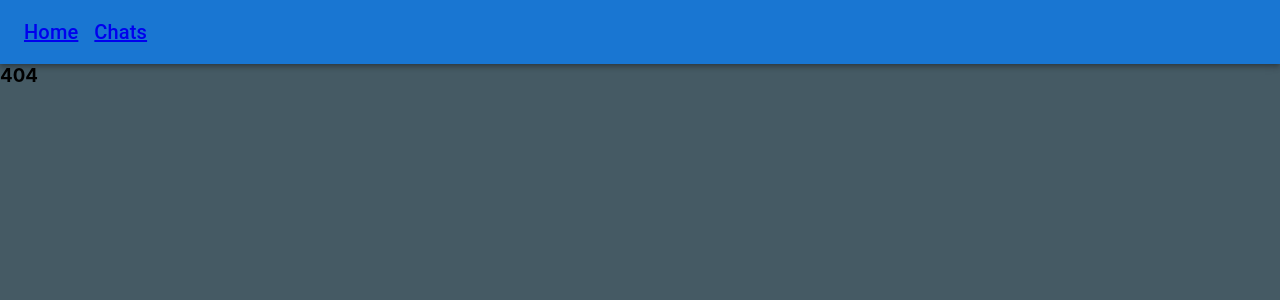
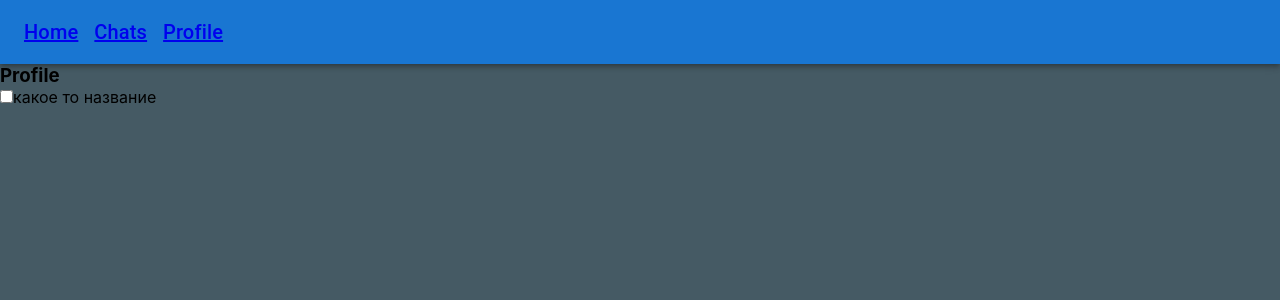
Before and after one commit to kirillisprk/ReactJS_basic_course, a React (Create React App) app in the folder first_project/: page /profile in a window 1280 px wide. Before the commit this address had no page. Shown: the top 300 px of the page. Built offline with nearby package versions, Linux system fonts and the light colour scheme.

Commit message:
ДЗ №5

```diff
--- a/first_project/package.json
+++ b/first_project/package.json
@@ -14,8 +14,10 @@
     "prop-types": "^15.7.2",
     "react": "^17.0.2",
     "react-dom": "^17.0.2",
+    "react-redux": "^7.2.6",
     "react-router-dom": "^6.0.2",
     "react-scripts": "4.0.3",
+    "redux": "^4.1.2",
     "uuid": "^8.3.2",
     "web-vitals": "^1.1.2"
   },
--- a/first_project/src/App.js
+++ b/first_project/src/App.js
@@ -3,16 +3,23 @@ import {BrowserRouter, Link, Routes, Route} from "react-router-dom";
 import Chats from "./component/Chats";
 import {Home} from "./component/Home";
 import {AppBar, Toolbar, Typography} from "@mui/material";
+import {Provider} from "react-redux"
+import {store} from "./store";
+import {Profile} from "./component/Profile";
 
 export const App = () => (
+    <Provider store={store}>
         <BrowserRouter>
             <AppBar position="static">
                 <Toolbar>
                     <Typography variant="h6" component="div" sx={{mr: 2}}>
                         <Link to="/">Home</Link>
                     </Typography>
+                    <Typography variant="h6" component="div" sx={{mr: 2}}>
+                        <Link to="/chats">Chats</Link>
+                    </Typography>
                     <Typography variant="h6" component="div">
-                    <Link to="/chats">Chats</Link>
+                        <Link to="/profile">Profile</Link>
                     </Typography>
                 </Toolbar>
             </AppBar>
@@ -23,7 +30,10 @@ export const App = () => (
                     <Route index element={<Chats/>}/>
                     <Route path=":chatId" element={<Chats/>}/>
                 </Route>
+                <Route path="profile" element={<Profile/>}/>
                 <Route path="*" element={<h3>404</h3>}/>
             </Routes>
         </BrowserRouter>
+    </Provider>
+
 )
--- a/first_project/src/component/Chats/index.js
+++ b/first_project/src/component/Chats/index.js
@@ -62,7 +62,7 @@ function Chats () {
     }, [historyMessage]);
 
     if (chatId && !(chatId in historyMessage)) {
-        return <Navigate replace to="/chats"></Navigate>
+        return <Navigate replace to="/chats"/>
     }
     return (
         <div className="App">
--- /dev/null
+++ b/first_project/src/component/Profile/index.js
@@ -0,0 +1,19 @@
+import React from "react"
+import {useSelector, useDispatch} from "react-redux"
+import {toggleCheckbox} from "../../store/profile/actions";
+
+export const Profile = () => {
+    const checkboxValue = useSelector(state => state.checkbox);
+    const name = useSelector(state => state.name);
+    const dispatch = useDispatch();
+    const handleChange = () => {
+        dispatch(toggleCheckbox);
+    }
+    return (<>
+        <h3>Profile</h3>
+        <label>
+            <input type="checkbox" checked={checkboxValue} onChange={handleChange}/>
+            {name}
+        </label>
+    </>);
+}
--- /dev/null
+++ b/first_project/src/store/index.js
@@ -0,0 +1,6 @@
+import {createStore} from 'redux';
+import {profileReducer} from "./profile/reducer";
+
+export const store = createStore(profileReducer,
+    window.__REDUX_DEVTOOLS_EXTENSION__ &&
+    window.__REDUX_DEVTOOLS_EXTENSION__());
--- /dev/null
+++ b/first_project/src/store/profile/actions.js
@@ -0,0 +1,5 @@
+export const TOGGLE_CHECKBOX = "PROFILE::TOGGLE_CHECKBOX"
+
+export const toggleCheckbox = {
+    type: TOGGLE_CHECKBOX,
+}
--- /dev/null
+++ b/first_project/src/store/profile/reducer.js
@@ -0,0 +1,17 @@
+import {TOGGLE_CHECKBOX} from "./actions";
+
+const initialState = {
+    checkbox: false,
+    name: 'какое то название'
+}
+export const profileReducer = (state = initialState, action) => {
+    switch (action.type) {
+        case TOGGLE_CHECKBOX:
+            return {
+                ...state,
+                checkbox: !state.checkbox
+            }
+        default:
+            return state;
+    }
+}
```
Also changed, not shown: 1 other file (tests, documents, lock files or other folders). Lines whose indentation alone changed are shown as unchanged.
